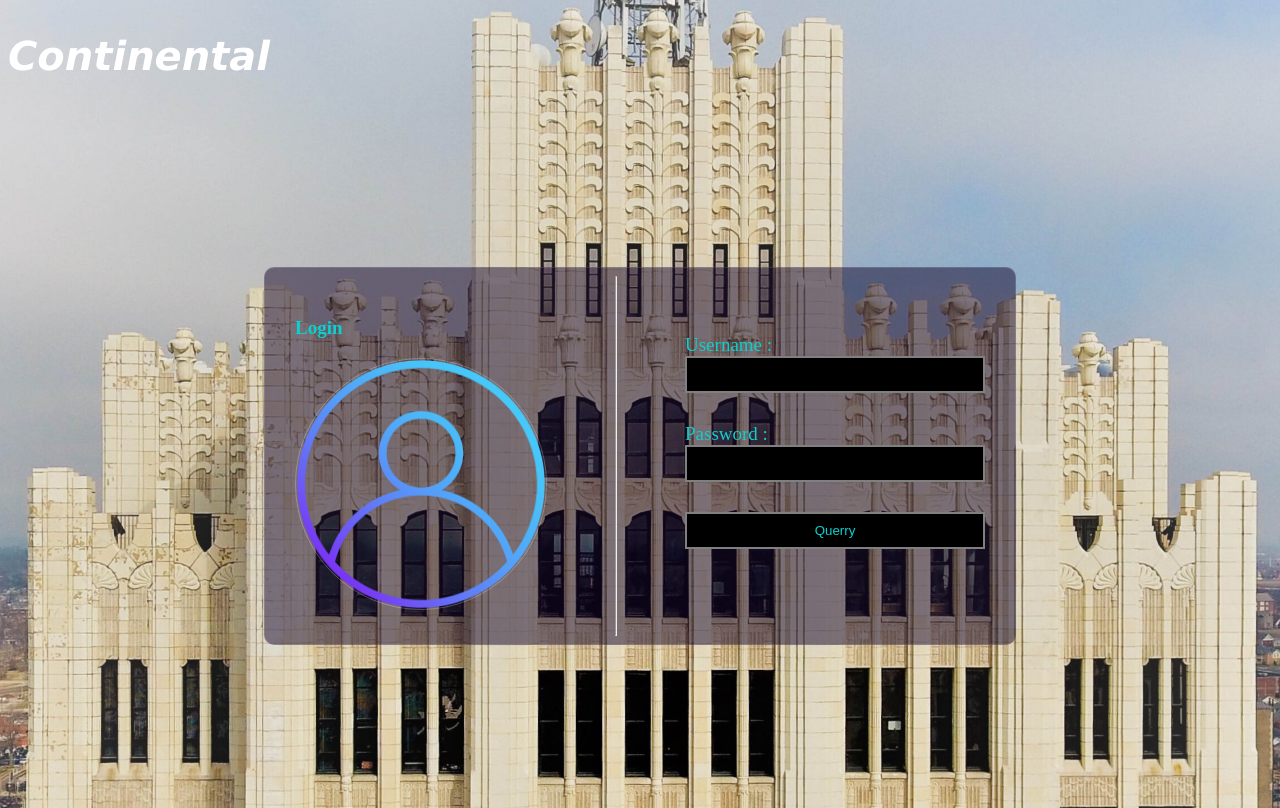
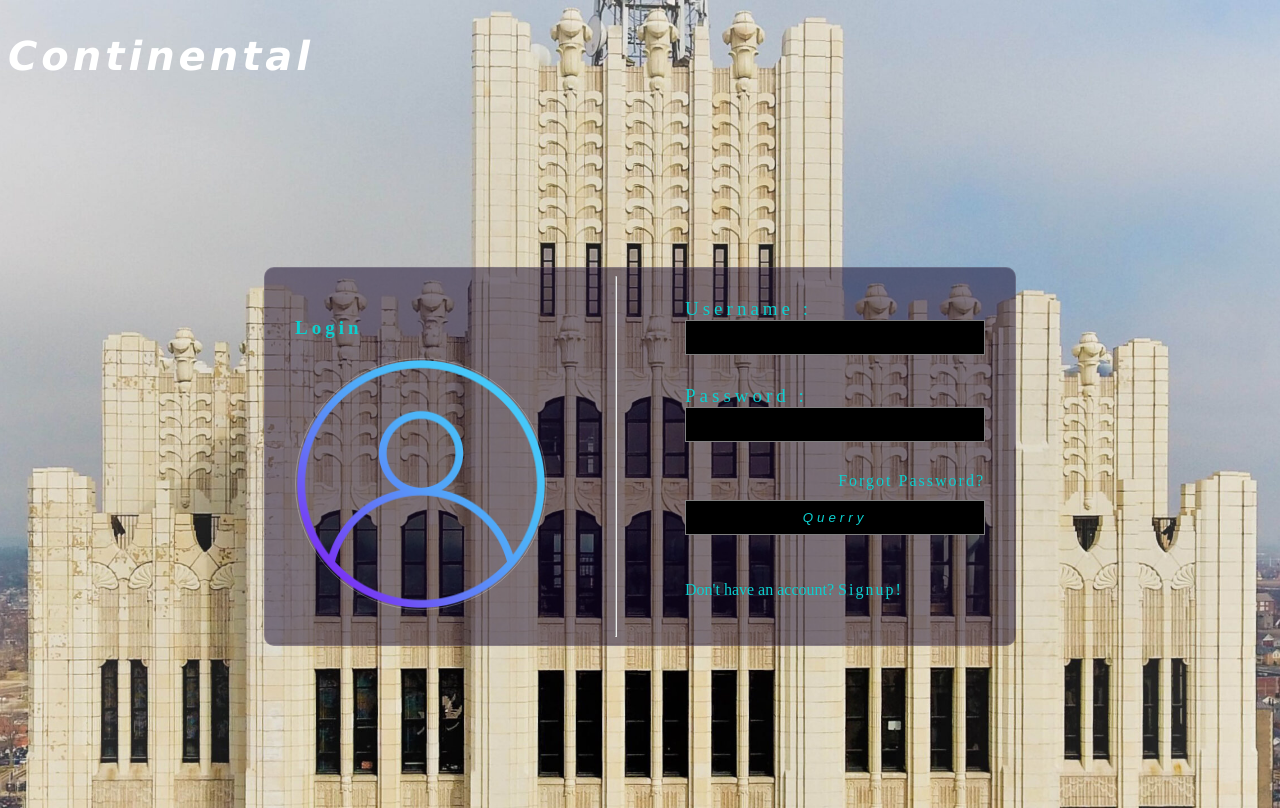
Before and after one commit to project-kas/continental, a plain HTML site: page index.html in a window 1280 px wide. Drawn offline with Linux system fonts and the light colour scheme.

Commit message:
Enhance login form with links for password recovery
Added links for password recovery and account signup.

```diff
--- a/index.html
+++ b/index.html
@@ -14,6 +14,7 @@
         }
 
         h2 {
+            letter-spacing: 4px;
             color: white;
             font-family: 'Lucida Sans', 'Lucida Sans Regular', 'Lucida Grande', 'Lucida Sans Unicode', Geneva, Verdana, sans-serif;
             font-style: oblique;
@@ -58,9 +59,10 @@
         }
 
         label,
-        h3 {
+        h3{
             font-size: 19px;
             color: rgb(12, 207, 207);
+            letter-spacing: 4px;
         }
 
         input,
@@ -68,26 +70,40 @@
             padding: 3%;
             margin-bottom: 10%;
             border: 1px solid #ffffff80;
-            border-width: 2px;
             background-color: black;
             color: rgb(12, 207, 207);
+            font-style: oblique;
         }
 
         input::placeholder {
             color: rgb(12, 207, 207);
             font-size: 17px;
         }
-
+        button{
+            letter-spacing: 4px;
+        }
         button:hover {
             cursor: pointer;
+            background-color:  rgb(12, 207, 207);
+            color: black;
+        }
+        p{
+            color: rgb(12, 207, 207);
+        }
+        a{
+            text-decoration: none;
+            color: rgb(12, 207, 207);
+            text-align: right;
+            margin-bottom: 10px;
+            letter-spacing: 2px;
         }
 
         @media screen and (max-width: 720px) {
             .login {
                 display: grid;
                 place-items: center;
-                width: 100%;
                 margin: 0 auto;
+                width: 95%;
             }
 
             hr {
@@ -112,12 +128,13 @@
                     <input type="text" id="username">
                     <label for="password">Password :</label>
                     <input type="password" id="password">
+                    <a href="">Forgot Password?</a>
                     <button type="submit">Querry</button>
+                    <p>Don't have an account? <a href="">Signup!</a></p>
                 </form>
             </div>
         </div>
     </div>
 </body>
 
-
 </html>
```
